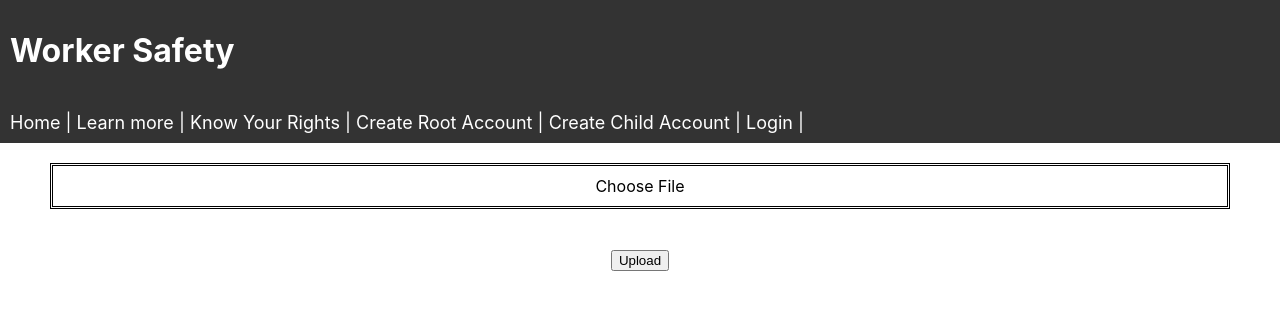
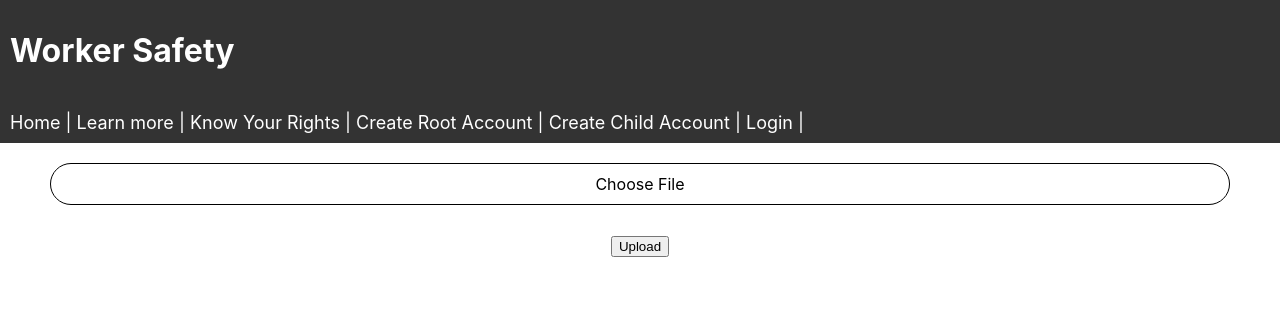
Before and after one commit to etaibar3/worker-safety, a React (Create React App) app in the folder client/: page /upload-floor-plan in a window 1280 px wide. Shown: the top 310 px of the page. Built offline with nearby package versions, Linux system fonts and the light colour scheme.

Commit message:
Adding more desk functionality

```diff
--- a/client/src/components/functionality/HandleFloorPlan.js
+++ b/client/src/components/functionality/HandleFloorPlan.js
@@ -1,50 +1,67 @@
 // HandleFloorPlan.js
-// Displays the image and implements functionality of marking desks
+// Displays the image and implements functionality of marking desk
 
 import React, { useState } from 'react';
 import ReactDOM from 'react-dom';
 import PropTypes from 'prop-types';
 
 export const HandleFloorPlan = (props) => {
-    const [source, setSource] = useState(props.imageSrc);
+    const [allDesks, addDesk] = useState([]);
+    const [deskCount, setDeskCount] = useState(0);
+
+    const markDesk = (e) => {
+        // const xPos = e.clientX;
+        // const yPos = e.clientY;
+
+        const xPos = e.nativeEvent.layerX;
+        const yPos = e.nativeEvent.layerY;
+
+        const desk = {
+            id: deskCount,
+            xPosition: xPos + 195,
+            yPosition: yPos
+        }
+        console.log(allDesks);
+        addDesk(allDesks.concat(desk)); // adds the desk to the allDesks array in the state
+
+        // for tracking the ID of the desk
+        let tempDeskCount = deskCount + 1;
+        setDeskCount(tempDeskCount);
+    }
 
     return (
-        <div id="wrapper" style={wrapperStyle} onClick={markDesk}>
-            <img src={props.imageSrc} width="400px"></img>
+        <div id="wrapper" style={wrapperStyle} >
+            <img src={props.imageSrc} width="400px" style={imgStyle} onClick={markDesk}/>
+            { allDesks.map((singleDesk) =>
+                <div>
+                    <img src="https://www.pngmart.com/files/4/Circle-PNG-File.png" alt="Desk"
+                    style={{
+                        position: 'absolute',
+                        left: singleDesk.xPosition,
+                        top: singleDesk.yPosition,
+                        width: '20px'
+                    }}/>
+                </div>
+            )}
         </div>
     )
 }
 
-HandleFloorPlan.propTypes = {
-    imageSrc: PropTypes.string
+const wrapperStyle = {
+    textAlign: 'center',
+    position: 'relative',
+    top: 0,
+    left: 0
 }
 
-const markDesk = (e) => {
-    console.log(e.clientX); // tells X position of mouse from window
-    console.log(e.clientY);
-
-    // console.log(e.offsetX); // tells mouse pos within the elem
-    // console.log(e.offsetY)
-
-    const xPos = e.clientX;
-    const yPos = e.clientY;
-
-    const desk = (
-        <div /*id="wrapper" style={wrapperStyle} onClick={markDesk}*/>
-            <img src="https://www.pngmart.com/files/4/Circle-PNG-File.png" alt="Desk"
-            style={{
-                position: 'absolute',
-                left: xPos - 5,
-                top: yPos  - 5,
-                width: '20px'
-            }}/>
-        </div>
-    );
-    ReactDOM.render(desk, document.getElementById('wrapper'));
+const imgStyle = {
+    position: 'relative',
+    top: 0,
+    left: 0
 }
 
-const wrapperStyle = {
-    textAlign: 'center'
+HandleFloorPlan.propTypes = {
+    imageSrc: PropTypes.string,
 }
 
 export default HandleFloorPlan;
--- a/client/src/components/pages/KnowYourRights.js
+++ b/client/src/components/pages/KnowYourRights.js
@@ -6,6 +6,8 @@ function KnowYourRights() {
       <div>
         <h1>Know Your Rights</h1>
         <p style={textStyle}>The passage of the Families First Coronavirus Response Act (FFCRA) has granted employees additional rights during the time of the pandemic. The FFRCA expands access to paid leave due to difficult circumstances caused by COVID-19. These expanded rights include paid sick leave because of quarantine, COVID-19 symptoms, and/or the need to care for a child or individual subject to quarantine. For more information, please visit <a style={aStyle} href="https://www.dol.gov/agencies/whd/pandemic" target="_blank">www.dol.gov/agencies/whd/pandemic</a>. If you are experiencing COVID-19 symptoms, please avoid going to work, remain quarantined, and contact your healthcare provider. If you are experiencing severe symptoms, get emergency care immediately. For the latest Centers for Diesease Control and Prevention (CDC) guidelines, please visit <a style={aStyle} href="https://www.cdc.gov/coronavirus/" target="_blank">www.cdc.gov/coronavirus</a>. </p>
+
+
       </div>
   )
 }
--- a/client/src/components/pages/UploadFloorPlan.js
+++ b/client/src/components/pages/UploadFloorPlan.js
@@ -1,16 +1,15 @@
 // The page for uploading the floor plan
 // Passes the image source to the HandleFloorPlan component where
 // the image is rendered and desks are marked
+
 import React, { useState } from 'react';
 import HandleFloorPlan from '../functionality/HandleFloorPlan'
 import axios from 'axios';
 
 export const UploadFloorPlan = () => {
     const [file, setFile] = useState('');
+    const [filename, setFilename] = useState('Choose File');
     const [imgSrc, setImg] = useState('');
-    const [filename, setFilename] = useState('Choose File');
-    // const [fileURL, setFileUrl] = useState('');
-    // const [uploadedFile, setUploadedFile] = useState({});
 
     const onChange = (e) => {
         setFile(e.target.files[0]);
@@ -20,12 +19,9 @@ export const UploadFloorPlan = () => {
         var url = reader.readAsDataURL(e.target.files[0]);
 
         reader.onloadend = function (e) {
-            setImg(reader.result);
+            setImg(reader.result); // imgSrc set here
         }.bind(this);
     };
-
-// I will need to create an object with a field: name, and file.path
-// async vs sync
 
     const onSubmit = /*async*/ e => {
         e.preventDefault();
@@ -71,7 +67,7 @@ export const UploadFloorPlan = () => {
                     <label style={uploadStyle} htmlFor="file-upload"> {filename}
                     </label>
                     <input id="file-upload" type="file" style={hide} onChange={onChange}/>
-                    <HandleFloorPlan imageSrc={imgSrc}/>
+                    <HandleFloorPlan imageSrc={imgSrc} />
                 </div>
                 <input type="submit" value="Upload"/>
             </form>
@@ -92,8 +88,11 @@ const uploadStyle = {
     marginLeft: '50px',
     marginRight: '50px',
     marginTop: '20px',
-    marginBottom: '20px',
-    border: 'double',
+    marginBottom: '10px',
+    border: 'solid',
+    borderColor: 'black',
+    borderWidth: '1px',
+    borderRadius: '25px'
 }
 
 export default UploadFloorPlan;
```
